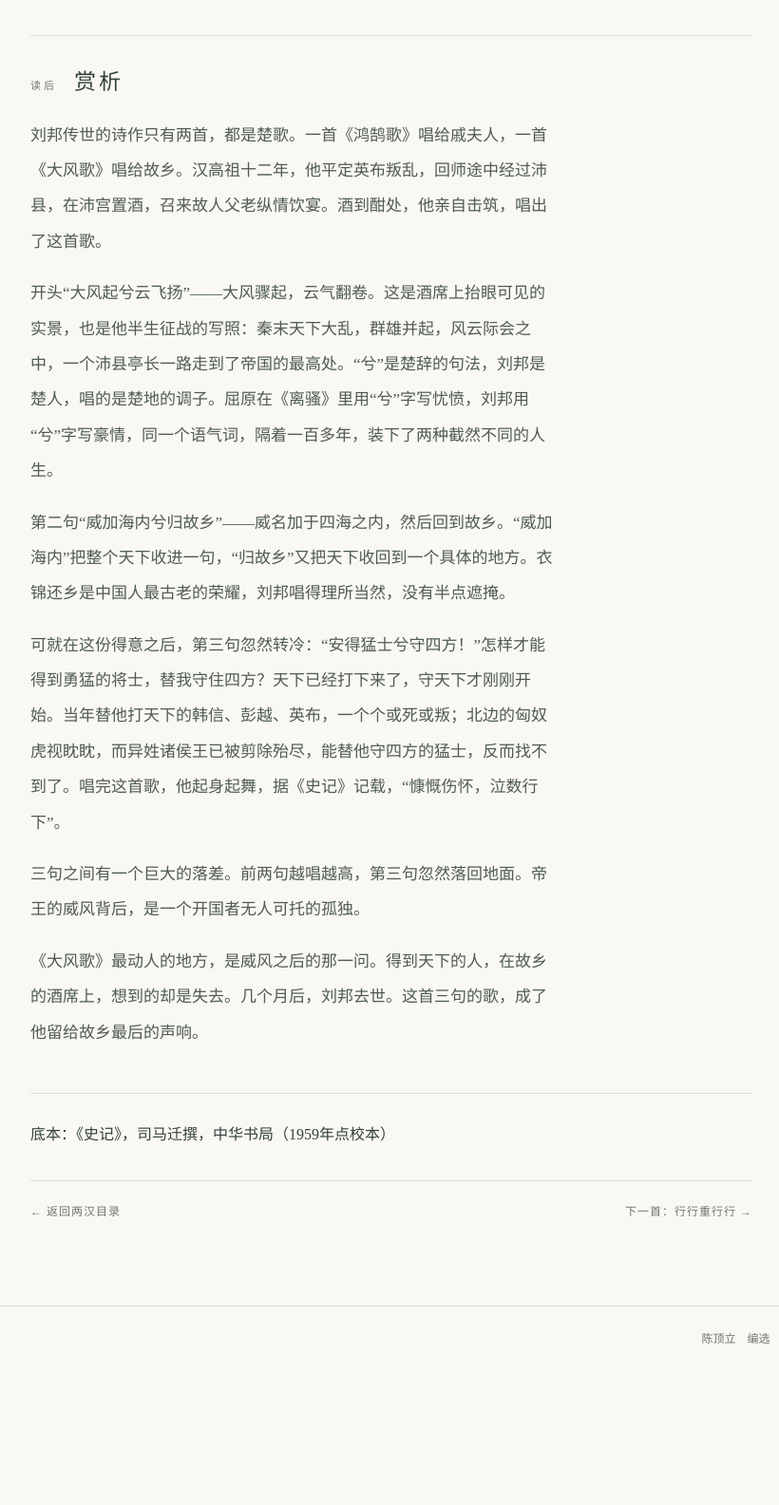
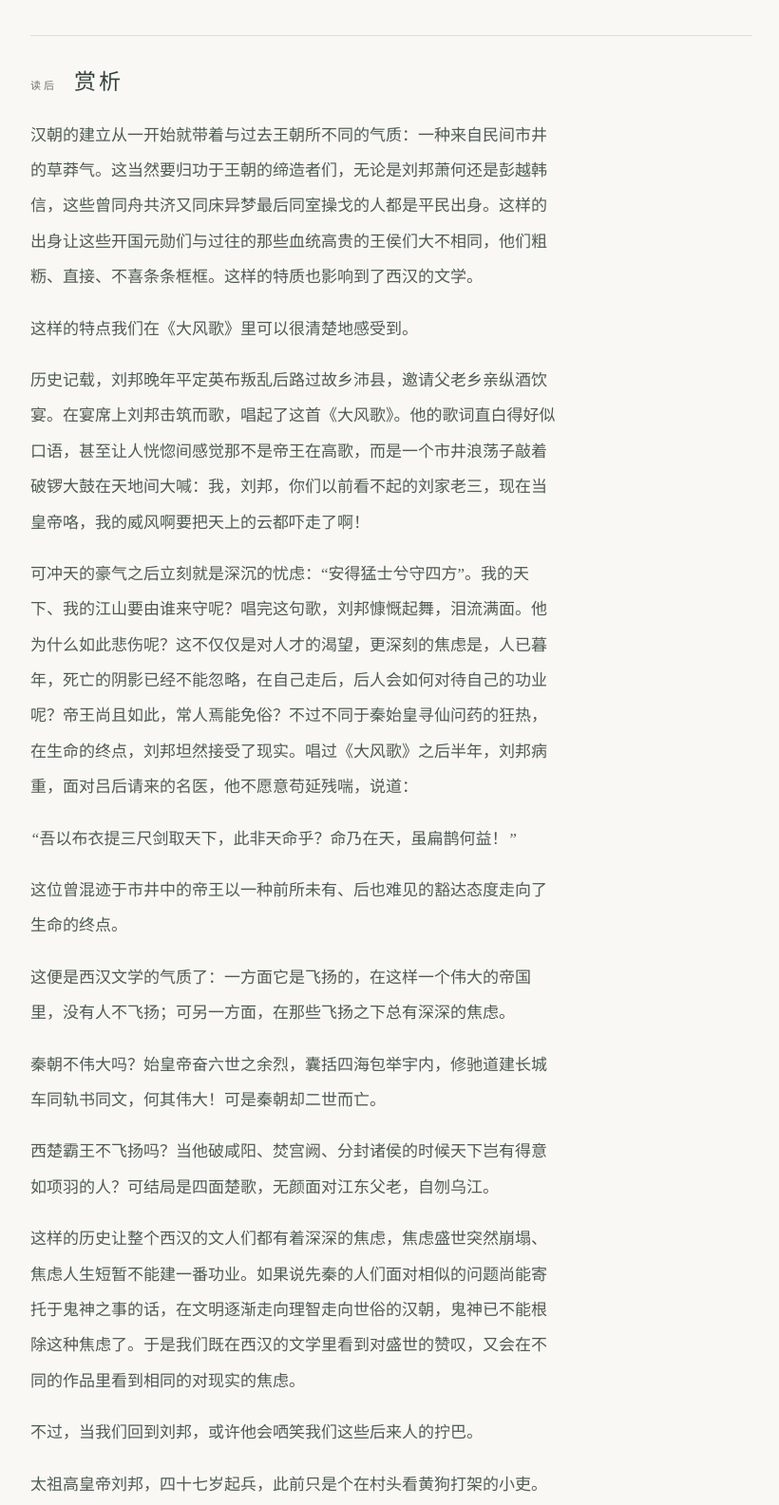
Before and after one commit to dingye0604/gift, a plain HTML site: page liang-han/da-feng-ge.html in a window 1280 px wide. Shown: the part 1100-2685 px from the top of the page at 95% size, without its empty margins (380-1200 px from the left). Before the commit the page ends 2579 px from the top, so only its background shows below. Drawn offline with Linux system fonts and the light colour scheme; a web font is replaced by a local one.

Commit message:
deploy: 3ee1c033355b544201f8dd95d0f53bb899733e65

```diff
--- a/liang-han/da-feng-ge.html
+++ b/liang-han/da-feng-ge.html
@@ -103,27 +103,59 @@
             </div>
             <div class="appreciation-text">
 
-                <p>刘邦传世的诗作只有两首，都是楚歌。一首《鸿鹄歌》唱给戚夫人，一首《大风歌》唱给故乡。汉高祖十二年，他平定英布叛乱，回师途中经过沛县，在沛宫置酒，召来故人父老纵情饮宴。酒到酣处，他亲自击筑，唱出了这首歌。</p>
+                <p>汉朝的建立从一开始就带着与过去王朝所不同的气质：一种来自民间市井的草莽气。这当然要归功于王朝的缔造者们，无论是刘邦萧何还是彭越韩信，这些曾同舟共济又同床异梦最后同室操戈的人都是平民出身。这样的出身让这些开国元勋们与过往的那些血统高贵的王侯们大不相同，他们粗粝、直接、不喜条条框框。这样的特质也影响到了西汉的文学。</p>
 
 
 
-                <p>开头“大风起兮云飞扬”——大风骤起，云气翻卷。这是酒席上抬眼可见的实景，也是他半生征战的写照：秦末天下大乱，群雄并起，风云际会之中，一个沛县亭长一路走到了帝国的最高处。“兮”是楚辞的句法，刘邦是楚人，唱的是楚地的调子。屈原在《离骚》里用“兮”字写忧愤，刘邦用“兮”字写豪情，同一个语气词，隔着一百多年，装下了两种截然不同的人生。</p>
+                <p>这样的特点我们在《大风歌》里可以很清楚地感受到。</p>
 
 
 
-                <p>第二句“威加海内兮归故乡”——威名加于四海之内，然后回到故乡。“威加海内”把整个天下收进一句，“归故乡”又把天下收回到一个具体的地方。衣锦还乡是中国人最古老的荣耀，刘邦唱得理所当然，没有半点遮掩。</p>
+                <p>历史记载，刘邦晚年平定英布叛乱后路过故乡沛县，邀请父老乡亲纵酒饮宴。在宴席上刘邦击筑而歌，唱起了这首《大风歌》。他的歌词直白得好似口语，甚至让人恍惚间感觉那不是帝王在高歌，而是一个市井浪荡子敲着破锣大鼓在天地间大喊：我，刘邦，你们以前看不起的刘家老三，现在当皇帝咯，我的威风啊要把天上的云都吓走了啊！</p>
 
 
 
-                <p>可就在这份得意之后，第三句忽然转冷：“安得猛士兮守四方！”怎样才能得到勇猛的将士，替我守住四方？天下已经打下来了，守天下才刚刚开始。当年替他打天下的韩信、彭越、英布，一个个或死或叛；北边的匈奴虎视眈眈，而异姓诸侯王已被剪除殆尽，能替他守四方的猛士，反而找不到了。唱完这首歌，他起身起舞，据《史记》记载，“慷慨伤怀，泣数行下”。</p>
+                <p>可冲天的豪气之后立刻就是深沉的忧虑：“安得猛士兮守四方”。我的天下、我的江山要由谁来守呢？唱完这句歌，刘邦慷慨起舞，泪流满面。他为什么如此悲伤呢？这不仅仅是对人才的渴望，更深刻的焦虑是，人已暮年，死亡的阴影已经不能忽略，在自己走后，后人会如何对待自己的功业呢？帝王尚且如此，常人焉能免俗？不过不同于秦始皇寻仙问药的狂热，在生命的终点，刘邦坦然接受了现实。唱过《大风歌》之后半年，刘邦病重，面对吕后请来的名医，他不愿意苟延残喘，说道：</p>
 
 
 
-                <p>三句之间有一个巨大的落差。前两句越唱越高，第三句忽然落回地面。帝王的威风背后，是一个开国者无人可托的孤独。</p>
+                <p><em>“吾以布衣提三尺剑取天下，此非天命乎？命乃在天，虽扁鹊何益！”</em></p>
 
 
 
-                <p>《大风歌》最动人的地方，是威风之后的那一问。得到天下的人，在故乡的酒席上，想到的却是失去。几个月后，刘邦去世。这首三句的歌，成了他留给故乡最后的声响。</p>
+                <p>这位曾混迹于市井中的帝王以一种前所未有、后也难见的豁达态度走向了生命的终点。</p>
+
+
+
+                <p>这便是西汉文学的气质了：一方面它是飞扬的，在这样一个伟大的帝国里，没有人不飞扬；可另一方面，在那些飞扬之下总有深深的焦虑。</p>
+
+
+
+                <p>秦朝不伟大吗？始皇帝奋六世之余烈，囊括四海包举宇内，修驰道建长城车同轨书同文，何其伟大！可是秦朝却二世而亡。</p>
+
+
+
+                <p>西楚霸王不飞扬吗？当他破咸阳、焚宫阙、分封诸侯的时候天下岂有得意如项羽的人？可结局是四面楚歌，无颜面对江东父老，自刎乌江。</p>
+
+
+
+                <p>这样的历史让整个西汉的文人们都有着深深的焦虑，焦虑盛世突然崩塌、焦虑人生短暂不能建一番功业。如果说先秦的人们面对相似的问题尚能寄托于鬼神之事的话，在文明逐渐走向理智走向世俗的汉朝，鬼神已不能根除这种焦虑了。于是我们既在西汉的文学里看到对盛世的赞叹，又会在不同的作品里看到相同的对现实的焦虑。</p>
+
+
+
+                <p>不过，当我们回到刘邦，或许他会哂笑我们这些后来人的拧巴。</p>
+
+
+
+                <p>太祖高皇帝刘邦，四十七岁起兵，此前只是个在村头看黄狗打架的小吏。</p>
+
+
+
+                <p>历七年，灭秦、入关、平楚、立国，践祚汉家天子；又七年，兴宫室、制礼仪、和匈奴、定四方，顺天命而崩。</p>
+
+
+
+                <p>他离开沛县的时候，身后是基层的无名小吏、乡村里的粗鄙屠户和一群拿着锄头镰刀就要上战场的农夫；当他回到沛县的时候，他是那个时代地球上最辽阔的帝国、最强大的军队、最优秀的人才的掌控者，可他还是像当初的那个浪荡子，在高台上纵酒狂歌，然后泣不成声。</p>
 
             </div>
         </section>
```
